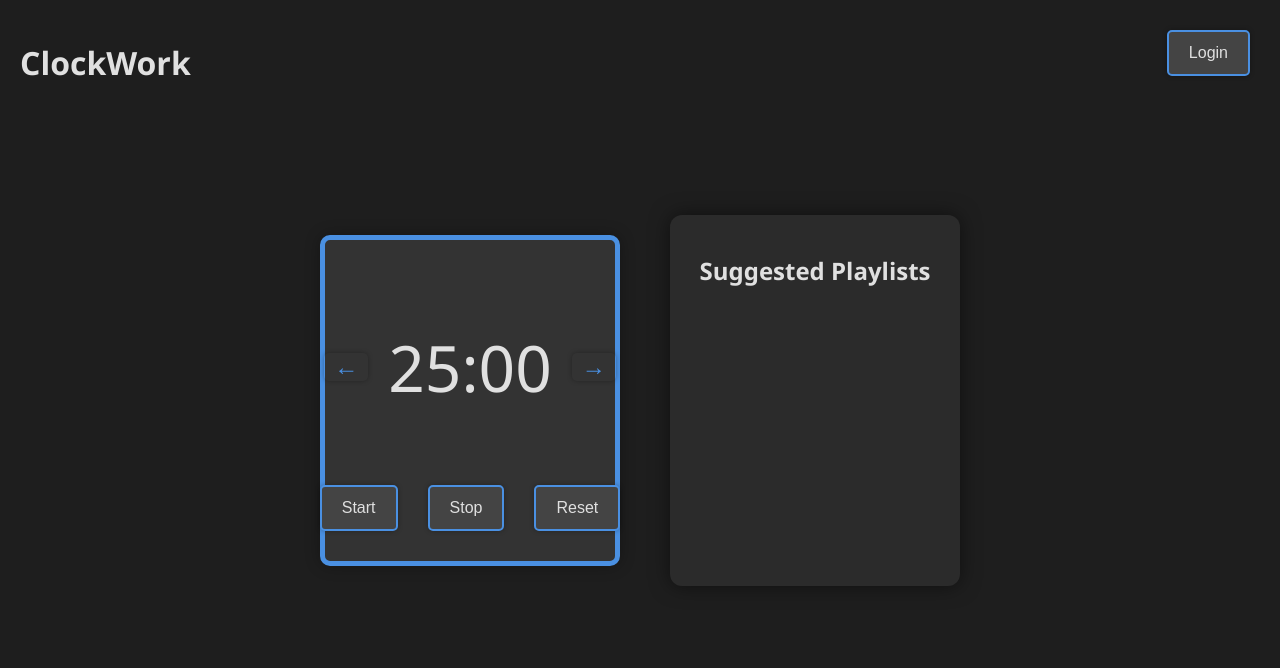
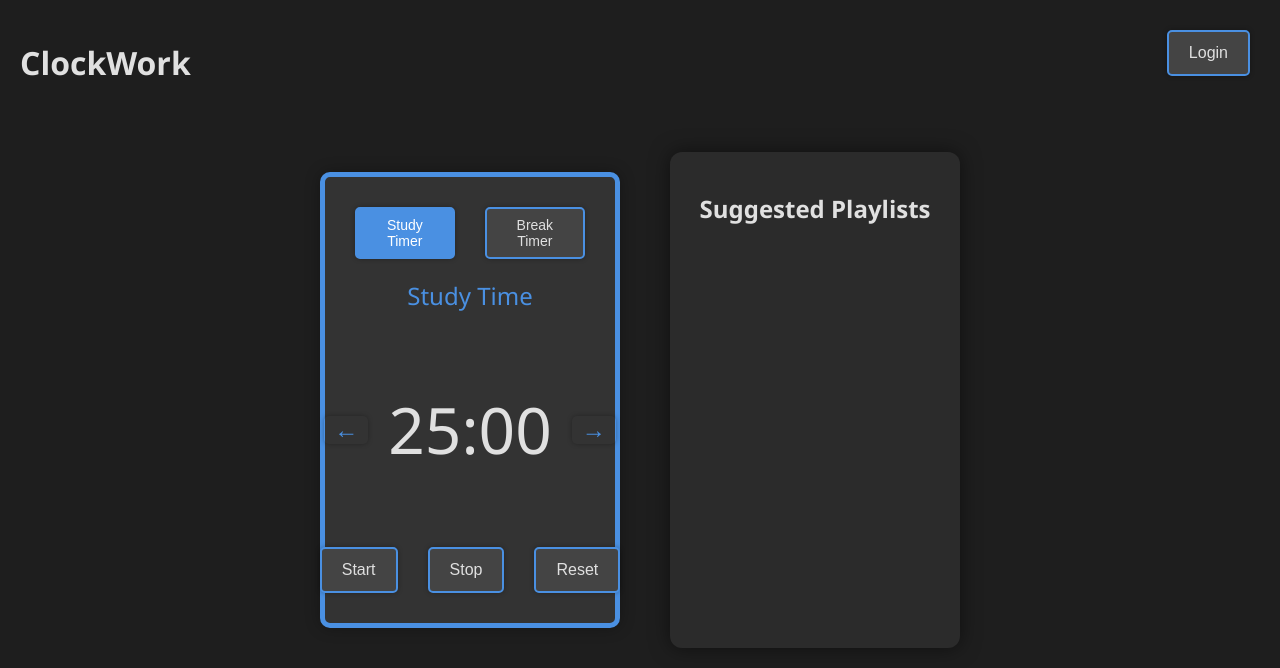
Before and after one commit to teb1as/SWE_Group_3, a Flask app: page / in a window 1280 px wide. Shown: the top 668 px of the page. Run offline with Flask 3, Linux system fonts and the light colour scheme.

Commit message:
better timer and breaks

```diff
--- a/templates/index.html
+++ b/templates/index.html
@@ -149,6 +149,28 @@
             color: #ff4444;
             background: none;
         }
+        .timer-type {
+        font-size: 1.5rem;
+        margin-bottom: 10px;
+        color: #4a90e2;
+        }
+
+        .timer-selector {
+            display: flex;
+            gap: 10px;
+            justify-content: center;
+            margin-bottom: 10px;
+        }
+
+        .timer-selector button {
+            padding: 8px 16px;
+            font-size: 14px;
+        }
+
+        .timer-selector button.active {
+            background-color: #4a90e2;
+            color: white;
+        }
     </style>
 </head>
 <body>
@@ -165,6 +187,11 @@
     </div>
     <div class="container">
         <div id="timer">
+            <div class="timer-selector">
+                <button id="studyBtn" class="active">Study Timer</button>
+                <button id="breakBtn">Break Timer</button>
+            </div>
+            <div class="timer-type" id="timerType">Study Time</div>
             <div class="timer-controls">
                 <button class="timer-arrow" id="decreaseTime">←</button>
                 <p id="timerDisplay">25:00</p>
@@ -222,6 +249,36 @@
         const resetBtn = document.getElementById('resetBtn');
         const timerDisplay = document.getElementById('timerDisplay');
 
+        const studyBtn = document.getElementById('studyBtn');
+        const breakBtn = document.getElementById('breakBtn');
+        const timerType = document.getElementById('timerType');
+
+        let isStudyTime = true;
+        let studyTimeLeft = 25 * 60;
+        let breakTimeLeft = 5 * 60; // Default 5 minute break
+
+        studyBtn.addEventListener('click', function() {
+            if (timerId === null) { // Only allow switching when timer is not running
+                isStudyTime = true;
+                timeLeft = studyTimeLeft;
+                updateDisplay();
+                timerType.textContent = 'Study Time';
+                studyBtn.classList.add('active');
+                breakBtn.classList.remove('active');
+            }
+        });
+
+        breakBtn.addEventListener('click', function() {
+            if (timerId === null) { // Only allow switching when timer is not running
+                isStudyTime = false;
+                timeLeft = breakTimeLeft;
+                updateDisplay();
+                timerType.textContent = 'Break Time';
+                breakBtn.classList.add('active');
+                studyBtn.classList.remove('active');
+            }
+        });
+
         let timeLeft = 25 * 60; // 25 minutes in seconds
         let timerId = null;
 
@@ -262,20 +319,30 @@
         }
 
         document.getElementById('decreaseTime').addEventListener('click', function() {
-            if (timerId === null) {  // Only allow changes when timer is not running
+        if (timerId === null) {
             const currentMinutes = Math.floor(timeLeft / 60);
             if (currentMinutes > 0) {
                 timeLeft -= 60;
+                if (isStudyTime) {
+                    studyTimeLeft = timeLeft;
+                } else {
+                    breakTimeLeft = timeLeft;
+                }
                 updateDisplay();
             }
         }
         });
 
         document.getElementById('increaseTime').addEventListener('click', function() {
-            if (timerId === null) {  // Only allow changes when timer is not running
+        if (timerId === null) {
             const currentMinutes = Math.floor(timeLeft / 60);
             if (currentMinutes < 99) {
                 timeLeft += 60;
+                if (isStudyTime) {
+                    studyTimeLeft = timeLeft;
+                } else {
+                    breakTimeLeft = timeLeft;
+                }
                 updateDisplay();
             }
         }
@@ -290,6 +357,21 @@
                     } else {
                         clearInterval(timerId);
                         timerId = null;
+                        // Switch timers
+                        isStudyTime = !isStudyTime;
+                        if (isStudyTime) {
+                            timeLeft = studyTimeLeft;
+                            timerType.textContent = 'Study Time';
+                            studyBtn.classList.add('active');
+                            breakBtn.classList.remove('active');
+                        } else {
+                            timeLeft = breakTimeLeft;
+                            timerType.textContent = 'Break Time';
+                            breakBtn.classList.add('active');
+                            studyBtn.classList.remove('active');
+                        }
+                        updateDisplay();
+                        startBtn.textContent = 'Start';
                     }
                 }, 1000);
                 startBtn.textContent = 'Pause';
@@ -309,7 +391,11 @@
         resetBtn.addEventListener('click', function() {
             clearInterval(timerId);
             timerId = null;
-            timeLeft = 25 * 60;
+            if (isStudyTime) {
+                timeLeft = studyTimeLeft;
+            } else {
+                timeLeft = breakTimeLeft;
+            }
             updateDisplay();
             startBtn.textContent = 'Start';
         });
```
Lines whose indentation alone changed are shown as unchanged.
